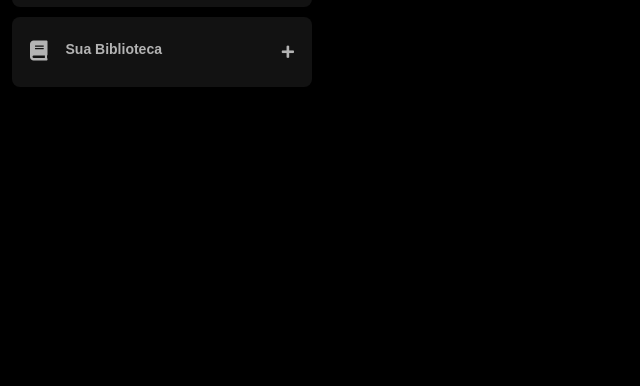
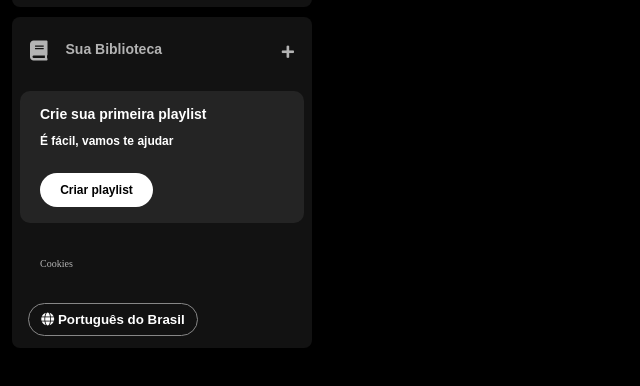
Before and after one commit to henriquejunqueira/spotify-imersao-alura, a plain HTML site: page index.html in a window 1280 px wide. Shown: the part 166-552 px from the top of the page, without its empty margins (0-640 px from the left). Drawn offline with Linux system fonts and the light colour scheme.

Commit message:
Finalizado container library

```diff
--- a/index.html
+++ b/index.html
@@ -27,7 +27,6 @@
             ><img src="./assets/icons/logo-spotify.png" alt="Logo do Spotify"
           /></a>
         </div>
-        <div>
         <ul>
           <li>
             <a href="">
@@ -42,8 +41,8 @@
             </a>
           </li>
         </ul>
-        </div>
       </nav>
+
       <div class="library">
         <div class="library_content">
           <button class="library_button">
@@ -52,6 +51,27 @@
           </button>
           <span class="fa fa-plus"></span>
         </div>
+
+        <section class="section-playlist">
+          <div class="section-playlist__content">
+            <span class="text title">Crie sua primeira playlist</span>
+            <span class="text subtitle">É fácil, vamos te ajudar</span>
+            <button class="section-playlist__button">
+              <span>Criar playlist</span>
+            </button>
+          </div>
+        </section>
+
+        <div class="cookies">
+          <a href="">Cookies</a>
+        </div>
+
+        <div class="languages">
+          <button class="languages__button">
+            <span class="fa fa-globe"></span>
+            <span>Português do Brasil</span>
+          </button>
+        </div>
       </div>
     </div>
   </body>
--- a/styles.css
+++ b/styles.css
@@ -90,5 +90,83 @@ body {
 .library .library_content .fa-plus {
   margin: 24px 10px;
 }
+/* Desafio 1 final */
 
-/* Desafio 1 final */
+.section-playlist {
+  display: flex;
+  align-items: flex-start;
+  justify-content: space-between;
+  gap: 20px;
+  background-color: #242424;
+  color: #b3b3b3;
+  font-weight: 600;
+  font-size: 14px;
+  margin: 8px 0px;
+  padding: 16px 20px;
+  border-radius: 10px;
+}
+
+.section-playlist .section-playlist__content {
+  display: flex;
+  flex-direction: column;
+}
+
+.section-playlist__content .text {
+  padding-bottom: 14px;
+  color: #fff;
+  font-family: 'DM Sans', sans-serif;
+}
+
+.section-playlist__content .title {
+  font-weight: 700;
+}
+
+.section-playlist__content .subtitle {
+  font-weight: 700;
+  font-size: 12px;
+}
+
+.section-playlist__content .section-playlist__button {
+  display: flex;
+  justify-content: center;
+  background-color: #fff;
+  color: #000;
+  border-radius: 20px;
+  font-size: 12px;
+  font-weight: 700;
+  font-family: 'DM Sans', sans-serif;
+  text-decoration: none;
+  text-transform: none;
+  padding: 10px;
+  margin-top: 12px;
+  border: 0px;
+  width: 113px;
+}
+
+.sidebar .cookies {
+  margin: 25px 20px;
+}
+
+.sidebar .cookies a {
+  color: #b3b3b3;
+  font-weight: 500;
+  font-size: 10px;
+  text-decoration: none;
+}
+
+.sidebar .cookies a:hover {
+  text-decoration: underline;
+}
+
+.languages .languages__button {
+  align-items: center;
+  background-color: transparent;
+  border: 1px solid #878787;
+  color: #fff;
+  font-weight: bold;
+  cursor: pointer;
+  width: 170px;
+  margin: 8px;
+  padding: 8px;
+  border-radius: 20px;
+}
```
Lines whose indentation alone changed are shown as unchanged.
